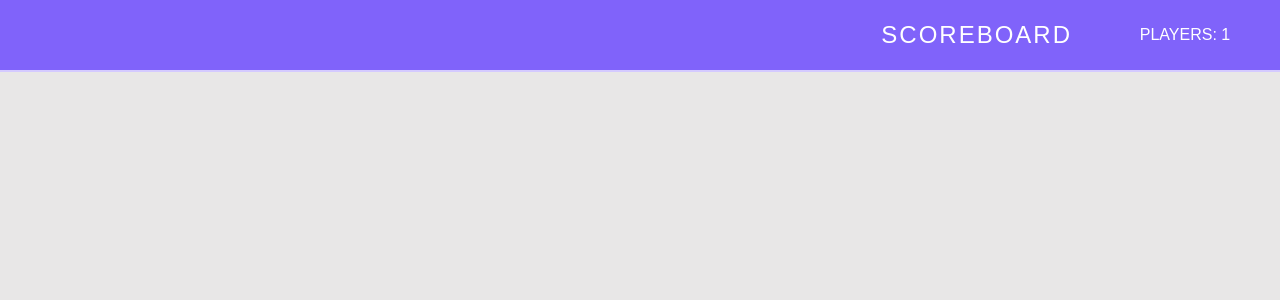
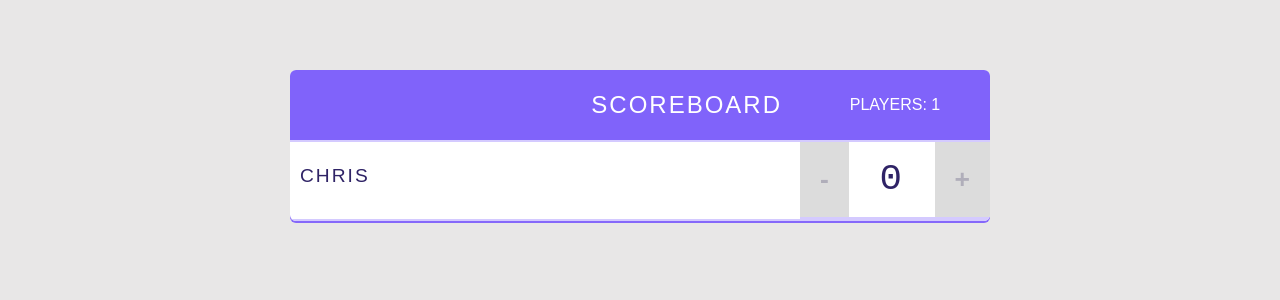
Before and after one commit to ChrisJ79/react-scoreboard, a React (Create React App) app: page / in a window 1280 px wide. Shown: the top 300 px of the page. Built offline with nearby package versions, Linux system fonts and the light colour scheme; the HTML template or start-up script is replaced by a standard one.

Commit message:
Built out App, Player, and Counter components

```diff
--- a/src/App.js
+++ b/src/App.js
@@ -1,15 +1,47 @@
 import React, { Component } from 'react';
 import './App.css';
 
-class Header extends Component {
-  render() {
+const App = () => {
+	return(
+		<div className="scoreboard">
+			<Header />
+			<Player />
+		</div>
+	);
+}
+
+
+const Header = () => {
     return (
       <header>
         <h1>Scoreboard</h1>
         <span className="stats">Players: 1</span>
       </header>
     );
-  }
 }
 
-export default Header;
+const Player = () => {
+	return(
+		<div className="player">
+			<span className="player-name">
+				Chris
+			</span>
+			<Counter />
+		</div>
+	);
+}
+
+const Counter = () => {
+	return(
+		<div className="player">
+			<div className="counter">
+				<button className="counter-action decrement"> - </button>
+				<span className="counter-score">0</span>
+				<button className="counter-action increment"> + </button>
+			</div>
+		</div>
+	);
+}
+
+
+export default App;
```
Also changed, not shown: src/components/Player.js (added).
